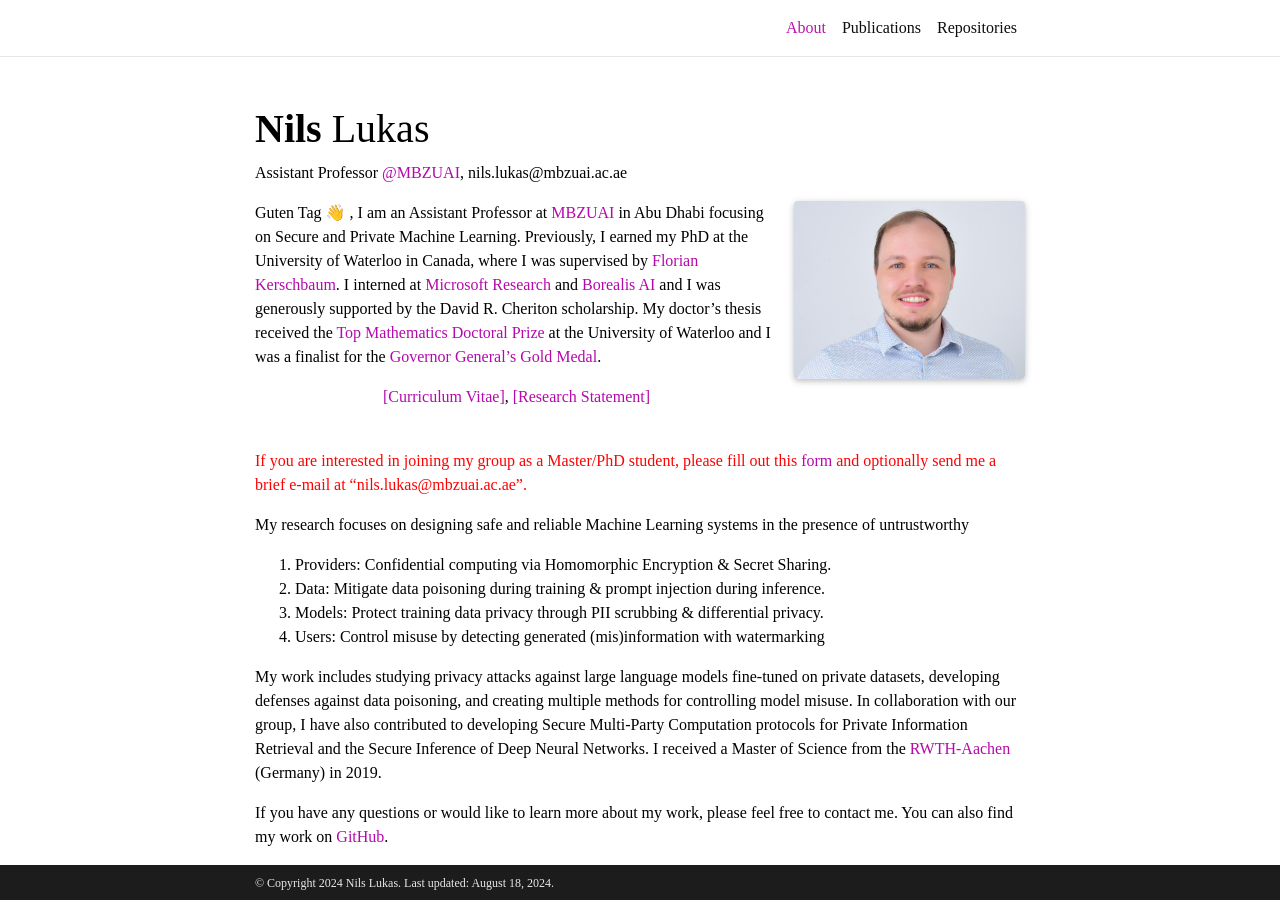
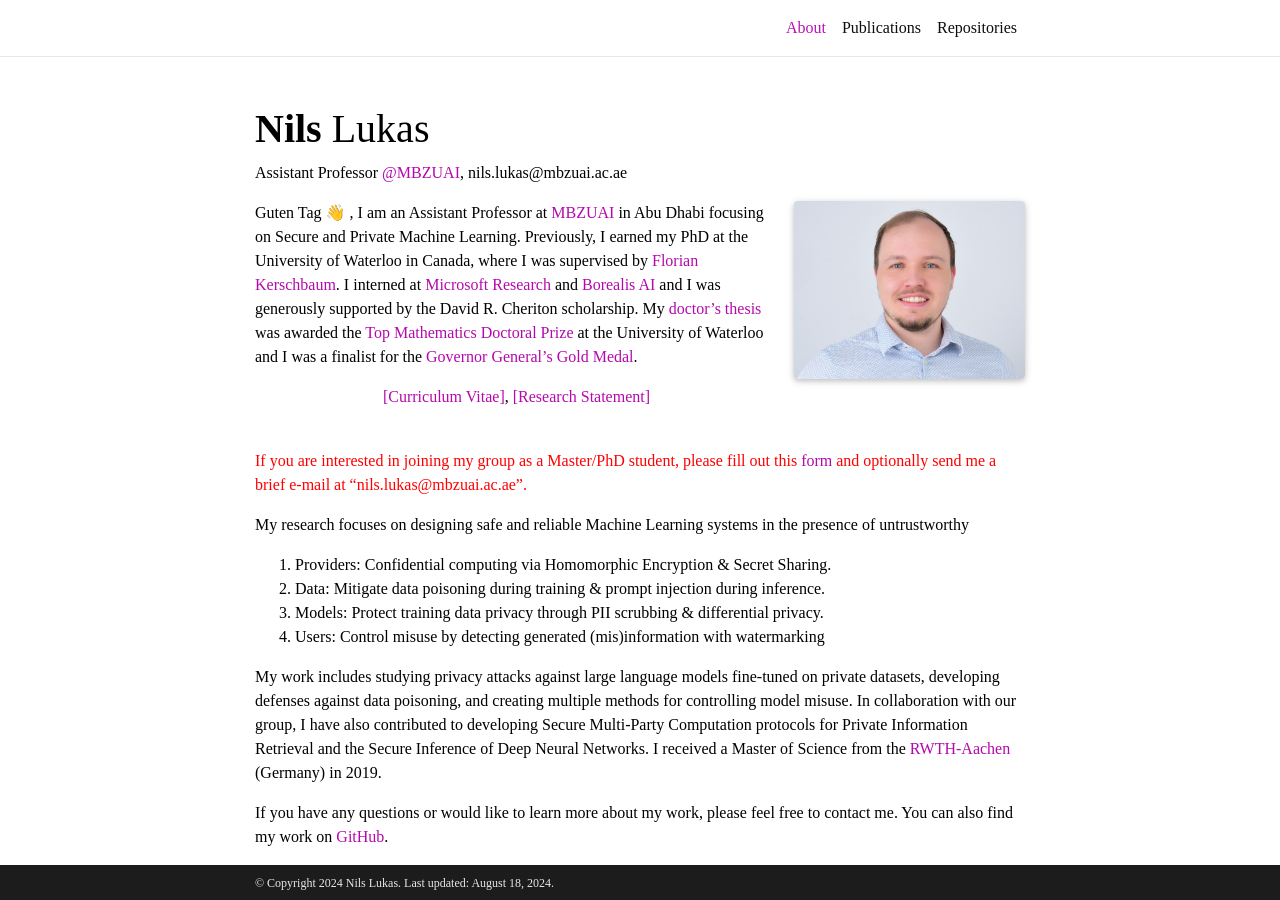
Before and after one commit to nilslukas/nilshendriklukas.github.io, a Jekyll site: the page built from _pages/about.md, in a window 1280 px wide and 900 px high. Built offline with Jekyll 4.4.1, drawn with Linux system fonts in a browser that asks for light colours; full-size pictures stand in for the smaller copies a plugin makes; emoji names are drawn with the system emoji font; comment, search, counter and statistics services are not loaded; a style sheet for code colours, icons or effects is not loaded.

Commit message:
add text

```diff
--- a/_pages/about.md
+++ b/_pages/about.md
@@ -19,7 +19,7 @@ social: true  # includes social icons at the bottom of the page
 Guten Tag :wave: ,
 I am an Assistant Professor at <a href="https://mbzuai.ac.ae/">MBZUAI</a> in Abu Dhabi focusing on Secure and Private Machine Learning. Previously, I earned my PhD at the University of Waterloo in Canada, where I was supervised by <a href="https://cs.uwaterloo.ca/~fkerschb/">Florian Kerschbaum</a>.
 I interned at <a href="https://www.microsoft.com/en-us/research/group/privacy-preserving-machine-learning-innovation/publications/">Microsoft Research</a> and <a href="https://www.borealisai.com/">Borealis AI</a> and I was generously supported by the David R. Cheriton scholarship.
-My doctor's thesis received the <a href="https://cs.uwaterloo.ca/news/nils-lukas-receives-2024-mathematics-doctoral-prizes-top-honour">Top Mathematics Doctoral Prize</a> at the University of Waterloo and
+My <a href="https://uwspace.uwaterloo.ca/items/490121a4-7f9e-4736-aa3a-3f0b3c20d44a">doctor's thesis</a> was awarded the <a href="https://cs.uwaterloo.ca/news/nils-lukas-receives-2024-mathematics-doctoral-prizes-top-honour">Top Mathematics Doctoral Prize</a> at the University of Waterloo and
 I was a finalist for the <a href="https://uwaterloo.ca/graduate-studies-postdoctoral-affairs/governor-generals-gold-medal-winners">Governor General’s Gold Medal</a>.
 <br>
 <div style="text-align: center;">
```
